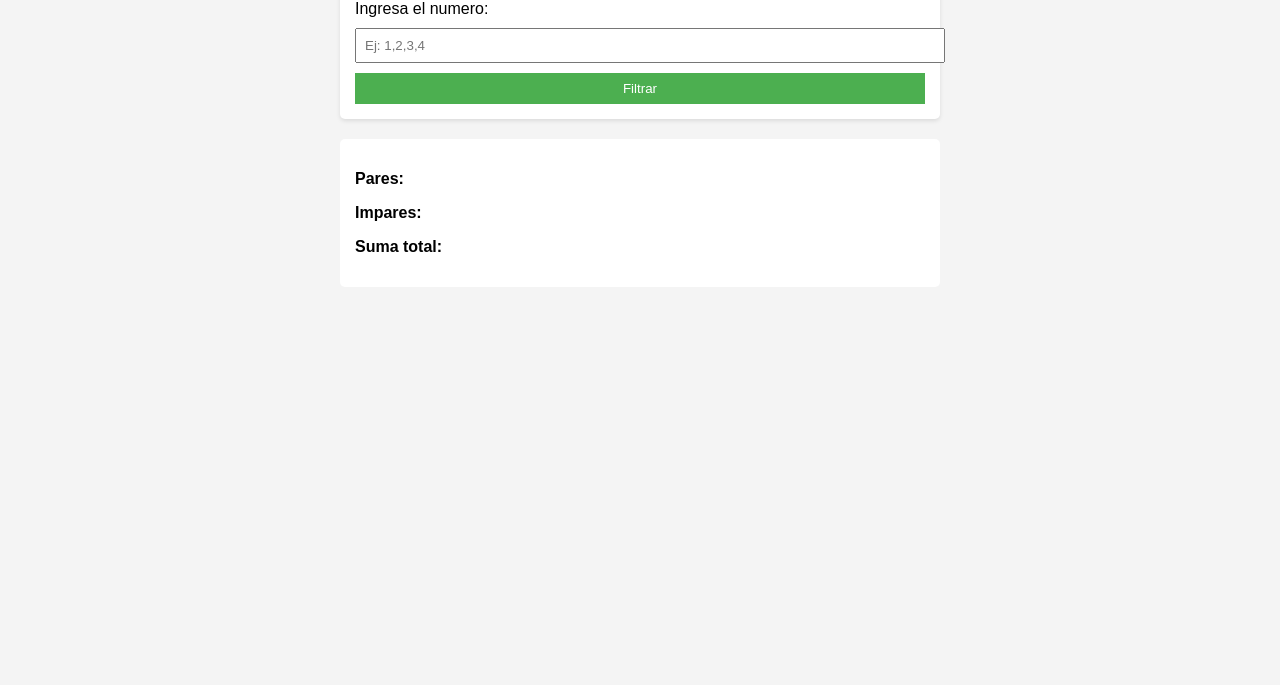
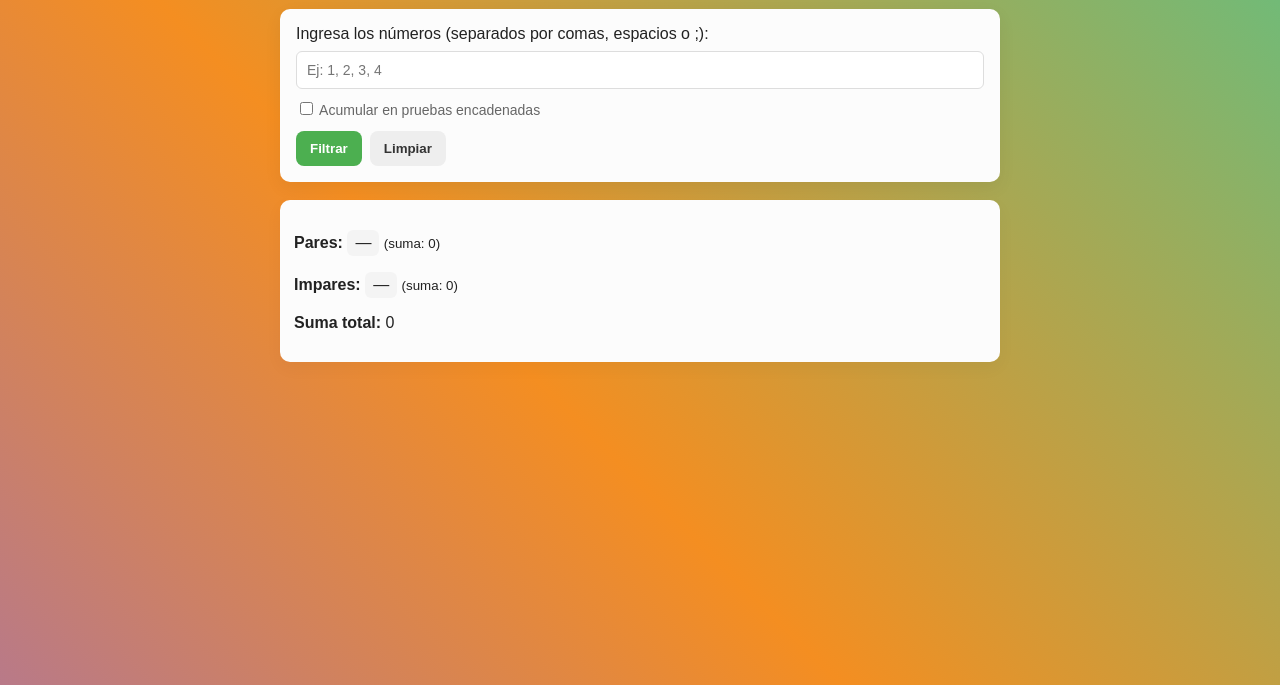
Before and after one commit to JesseAU/GRUPO-5-FILTRACION-PROYECTO, a plain HTML site: page index.html in a window 1280 px wide. Shown: the part 115-800 px from the top of the page. Drawn offline with Linux system fonts and the light colour scheme.

Commit message:
Cambios para prueba de workflow

```diff
--- a/index.html
+++ b/index.html
@@ -1,28 +1,39 @@
 <!DOCTYPE html>
 <html lang="es">
+
 <head>
-  <meta charset="UTF-8">
-  <meta name="viewport" content="width=device-width, initial-scale=1.0">
-  <title>Filtro de Números</title>
-  <link rel="stylesheet" href="style.css">
+    <meta charset="UTF-8" />
+    <meta name="viewport" content="width=device-width, initial-scale=1.0" />
+    <title>Filtro de Números</title>
+    <link rel="stylesheet" href="style.css" />
 </head>
+
 <body>
+    <h1>Filtro de Números Pares e Impares</h1>
 
-  <h1>Filtro de Números Pares e Impares</h1>
+    <form id="formNumeros">
+        <label for="numeros">Ingresa los números (separados por comas, espacios o ;):</label>
+        <input type="text" id="numeros" placeholder="Ej: 1, 2, 3, 4" />
 
-  <form id="formNumeros">
-    <label for="numeros">Ingresa el numero:</label>
-    <input type="text" id="numeros" placeholder="Ej: 1,2,3,4">
-    <button type="submit">Filtrar</button>
-  </form>
+        <label class="check">
+            <input type="checkbox" id="acumular" />
+            Acumular en pruebas encadenadas
+        </label>
 
-  <div id="resultado">
-    <p><strong>Pares:</strong> <span id="pares"></span></p>
-    <p><strong>Impares:</strong> <span id="impares"></span></p>
-    <p><strong>Suma total:</strong> <span id="suma"></span></p>
-  </div>
+        <div class="buttons">
+            <button type="submit">Filtrar</button>
+            <button type="button" id="limpiar">Limpiar</button>
+        </div>
+    </form>
 
-  <script src="logica.js"></script>
+    <div id="resultado">
+        <p><strong>Pares:</strong> <span id="pares">—</span> <small>(suma: <span id="sumaPares">0</span>)</small></p>
+        <p><strong>Impares:</strong> <span id="impares">—</span> <small>(suma: <span id="sumaImpares">0</span>)</small>
+        </p>
+        <p><strong>Suma total:</strong> <span id="sumaTotal">0</span></p>
+    </div>
 
+    <script src="script.js"></script>
 </body>
+
 </html>
--- a/style.css
+++ b/style.css
@@ -1,44 +1,113 @@
+:root {
+    --card-bg: #fcfcfc;
+    --accent: #4caf50;
+    --muted: #666;
+}
+
 body {
     font-family: Arial, sans-serif;
-    background-color: #f4f4f4;
-    padding: 20px;
-    max-width: 600px;
-    margin: auto;
+    background: linear-gradient(45deg, #d2001a, #7462ff, #f48e21, #23d5ab);
+    background-size: 300% 300%;
+    animation: gradientMove 12s ease infinite, slideDown 0.6s ease-out forwards;
+    padding: 24px;
+    max-width: 720px;
+    margin: 24px auto;
+    color: #222;
+}
+
+@keyframes gradientMove {
+    0% {
+        background-position: 0% 50%;
+    }
+
+    50% {
+        background-position: 100% 50%;
+    }
+
+    100% {
+        background-position: 0% 50%;
+    }
 }
 
 h1 {
     text-align: center;
+    color: rgb(255, 255, 255);
+    text-shadow: 2px 2px 6px rgba(0,0,0,0.4);
+    margin-bottom: 18px;
+}
+
+form {
+    background: var(--card-bg);
+    padding: 16px;
+    border-radius: 10px;
+    box-shadow: 0 6px 18px rgb(0 0 0 / 6%);
+}
+
+input[type="text"] {
+    padding: 10px;
+    margin-top: 8px;
+    width: 100%;
+    box-sizing: border-box;
+    border: 1px solid #ddd;
+    border-radius: 6px;
+    font-size: 14px;
+}
+
+.check {
+    display: inline-block;
+    margin-top: 10px;
+    font-size: 14px;
+    color: var(--muted);
+}
+
+.buttons {
+    margin-top: 12px;
+    display: flex;
+    gap: 8px;
+}
+
+button {
+    padding: 10px 14px;
+    border-radius: 8px;
+    border: none;
+    cursor: pointer;
+    font-weight: 600;
+}
+
+button[type="submit"] {
+    background: var(--accent);
+    color: #fff;
+}
+
+button#limpiar {
+    background: #eee;
     color: #333;
 }
 
-form {
-    background: white;
-    padding: 15px;
-    border-radius: 5px;
-    box-shadow: 0 2px 4px rgb(0 0 0 / 10%);
+#resultado {
+    margin-top: 18px;
+    background: var(--card-bg);
+    padding: 14px;
+    border-radius: 10px;
+    box-shadow: 0 6px 18px rgb(0 0 0 / 4%);
 }
 
-input,
-button {
-    padding: 8px;
-    margin-top: 10px;
-    width: 100%;
+#pares,
+#impares {
+    display: inline-block;
+    padding: 4px 8px;
+    border-radius: 6px;
+    background: rgb(0 0 0 / 3%);
 }
 
-button {
-    background: #4CAF50;
-    color: white;
-    border: none;
-    cursor: pointer;
+@keyframes slideDown {
+    0% {
+        transform: translateY(-50px);
+        opacity: 0;
+    }
+
+    100% {
+        transform: translateY(0);
+        opacity: 1;
+    }
 }
-
-button:hover {
-    background: #45a049;
-}
-
-#resultado {
-    margin-top: 20px;
-    background: white;
-    padding: 15px;
-    border-radius: 5px;
-}
```
